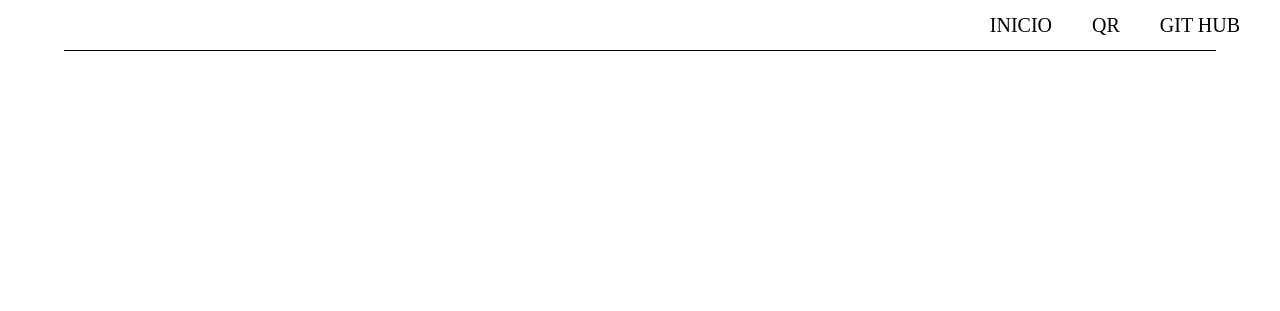
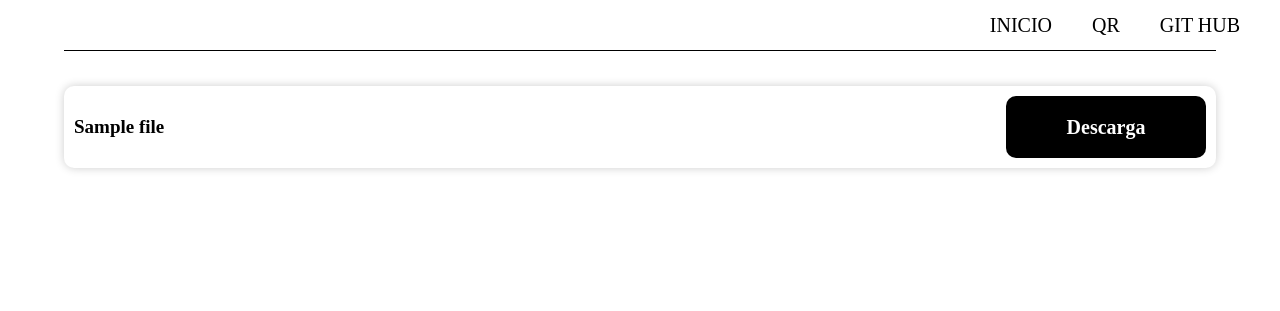
Before and after one commit to NioyJadelkaFp/NetDrop, a Flask app: template templates/index.html in a window 1280 px wide. Shown: the top 311 px of the page. Run offline with Flask 3, Linux system fonts and the light colour scheme; the template is opened without the code that fills it: most values are stand-ins (such as "Sample title", 1, 10 or a date in 2020).

Commit message:
Poder descargar archivos

```diff
--- /dev/null
+++ b/Funciones/Show_File.py
@@ -0,0 +1,6 @@
+import os
+
+def Show_File():
+    Ruta = './static/File'
+    File = os.scandir(Ruta)
+    return File
--- a/app.py
+++ b/app.py
@@ -1,13 +1,28 @@
-from flask import Flask, redirect, render_template
+from email.mime import base
+from unittest import result
+from flask import Flask, redirect, render_template, send_file
+from scipy.__config__ import show
 from Funciones import Qr_Generator
+from Funciones import Show_File as Show_File
+import os
 
 Qr_Generator.Generar_QR()
 
 app = Flask(__name__)
 
 @app.route('/')
-def hello_world():
-    return render_template('index.html')
+def index():
+    File = Show_File.Show_File()
+    return render_template('index.html', File=File)
+
+@app.route('/descarga/<string:File>', methods=['GET', 'POST'])
+def Descarga(File=''):
+    Base_Ruta = os.path.dirname(__file__)
+    Url_File = os.path.join(Base_Ruta, 'static/File', File)
+    result = send_file(Url_File, as_attachment=True)
+    return result
+
+
 @app.route('/qrgenerator')
 def QR_Generador():
     return render_template('Qr_Generator.html')
--- a/static/css/componentes.css
+++ b/static/css/componentes.css
@@ -49,6 +49,67 @@
     margin-top: 20px;
 }
 
+.List-Files{
+    width: 100%;
+    height: auto;
+    display: flex;
+    justify-content: center;
+    align-items: center;
+    flex-direction: column;
+}
+
+.File{
+    width: 90%;
+    height: 100%;
+    display: flex;
+    justify-content: space-between;
+    align-items: center;
+    margin-top: 5px;
+
+    border-radius: 10px;
+    box-shadow: 0px 0px 10px 0px rgba(0, 0, 0, 0.2);
+    padding: 10px;
+    background-color: #ffffff;
+    color: #000000;
+    font-size: 20px;
+    font-weight: bold;
+    cursor: pointer;
+    text-decoration: none;
+    transition: 0.5s;
+}
+
+.File a{
+    width: 200px;
+    min-width: 200px;
+    max-width: 200px;
+    height: 50px;
+    display: flex;
+    justify-content: center;
+    align-items: center;
+    background-color: #000000;
+    color: #ffffff;
+    font-size: 20px;
+    font-weight: bold;
+    border-radius: 10px;
+    cursor: pointer;
+    padding: 30px;
+    text-decoration: none;
+    border: transparent solid 1px;
+}
+
+.File a:hover{
+    background-color: #ffffff;
+    color: #000000;
+    border: #000000 solid 1px;
+}
+
+.File h1{
+    text-overflow: ellipsis;
+    overflow: hidden;
+  white-space: nowrap;
+  font-size: 19px;
+}
+
 @media screen and (max-width: 768px){
     .Container{
         width: 100%;
@@ -71,4 +132,22 @@
     .Boton_Url{
         width: 50%;
     }
+
+    .List-Files{
+        width: 100%;
+        height: auto;
+        display: flex;
+        justify-content: center;
+        align-items: center;
+        flex-direction: column;
+    }
+
+    .File{
+        width: 90%;
+        height: 100%;
+        display: flex;
+        justify-content: space-between;
+        align-items: center;
+        margin-top: 5px;
+    }
 }
--- a/static/css/global.css
+++ b/static/css/global.css
@@ -2,9 +2,19 @@
     margin: 0;
     padding: 0;
     box-sizing: border-box;
+    transition: all 0.3s;
 }
 ::-webkit-scrollbar{
     width: 1px;
+}
+
+main{
+    width: 100%;
+    height: 100hv;
+    display: flex;
+    justify-content: center;
+    align-items: center;
+    flex-direction: column;
 }
 
 .header{
--- a/templates/index.html
+++ b/templates/index.html
@@ -1,4 +1,13 @@
 {% extends "layout.html" %}
 {% block content %}
 
+<section class="List-Files">
+    {% for File in File %}
+        <div class="File">
+            <h1>{{ File.name }}</h1>
+            <a href="/descarga/{{ File.name }}" >Descarga</a>
+        </div>
+   {% endfor %}
+</section>
+
 {% endblock %}
```
Also changed, not shown: static/File/Gemini_Generated_Image_w0pommw0pommw0po.jpeg (added), 2 other files.
